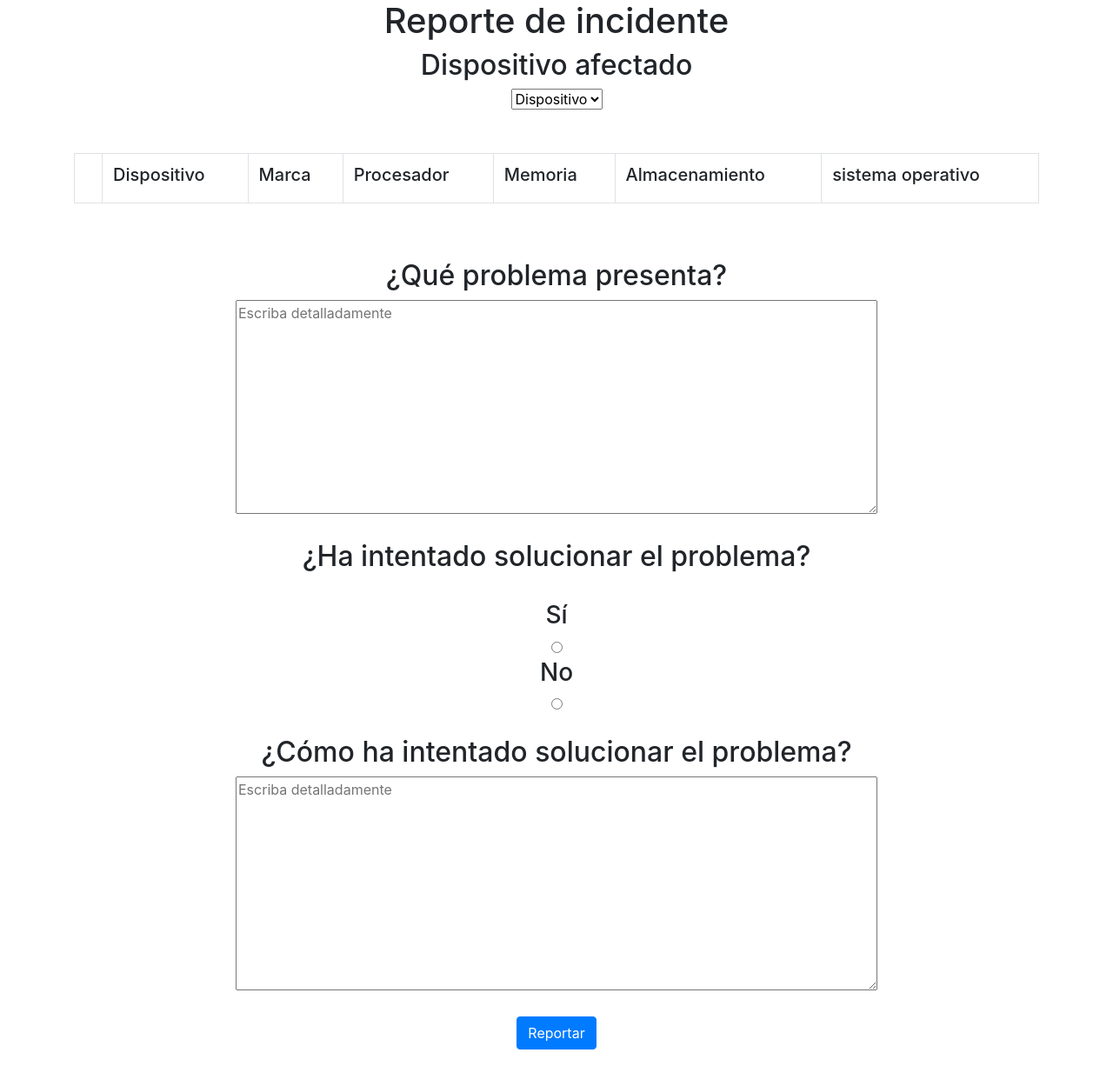
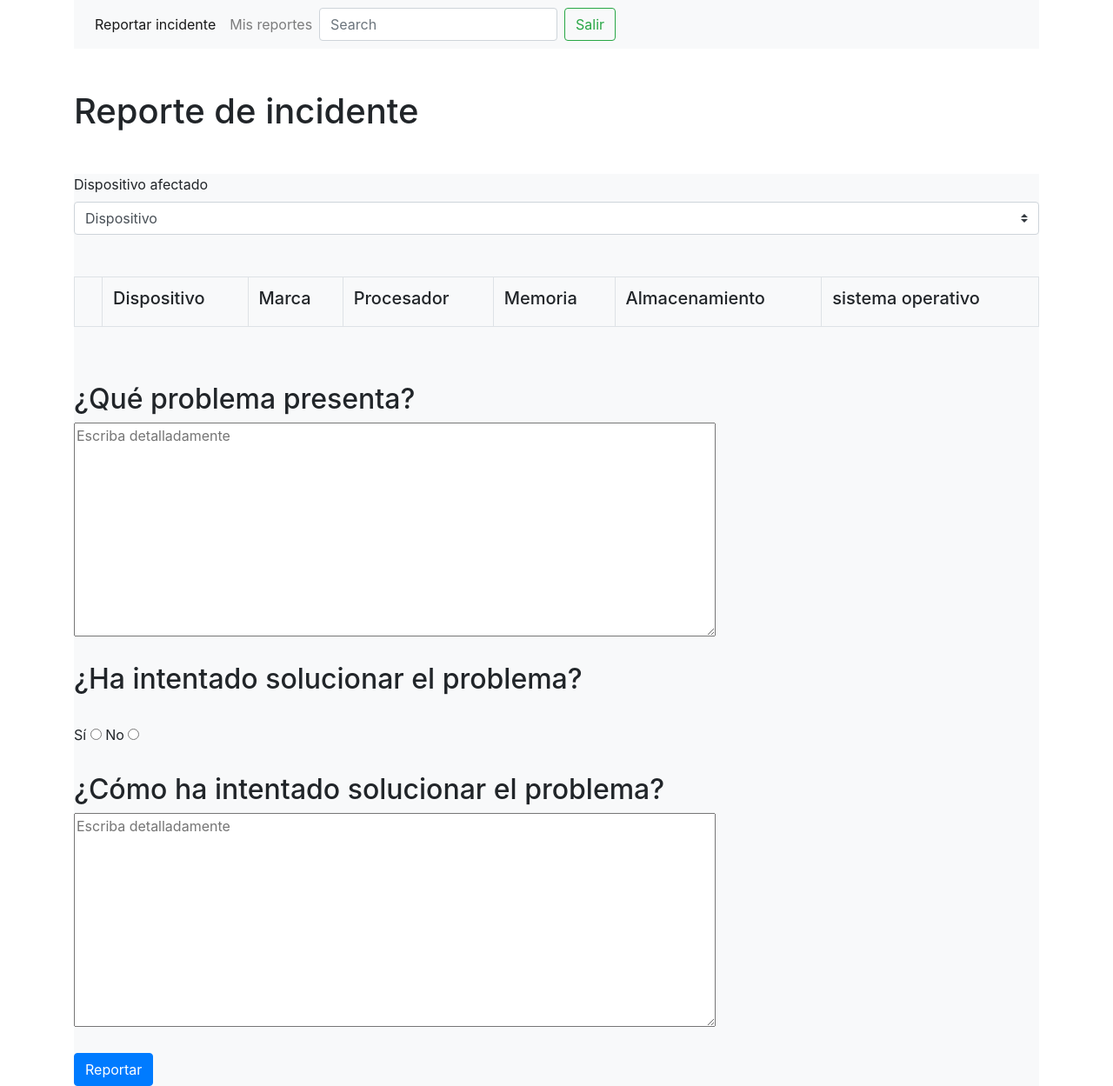
Before and after one commit to Darismi/Ayudesk, a PHP site: page /captura_incidentes.php in a window 1280 px wide. Shown: the whole page at 87% size. Before the commit the page ends 1207 px from the top, so only its background shows below. Run offline with PHP 8.4, Linux system fonts and the light colour scheme; the visitor is signed in with stand-in values (Sample User, id 1); data that the repository does not hold is empty.

Commit message:
se agrego nav en algunas paginas y navegación para el usuario

```diff
--- a/captura_incidentes.php
+++ b/captura_incidentes.php
@@ -14,13 +14,30 @@
   </head>
   <body>
     <div class="container">
-      <center>
-        <h1>Reporte de incidente</h1>
+      <nav class="navbar navbar-expand-lg navbar-light bg-light">
+        <div class="collapse navbar-collapse" id="navbarSupportedContent">
+          <ul class="navbar-nav mr-auto">
+            <li class="nav-item active">
+              <a class="nav-link" href="#">Reportar incidente <span class="sr-only">(current)</span></a>
+            </li>
+            <li class="nav-item ">
+              <a class="nav-link" href="mis_reportes.php">Mis reportes <span class="sr-only">(current)</span></a>
+            </li>
+            <form class="form-inline my-2 my-lg-0">
+              <input class="form-control mr-sm-2" type="search" placeholder="Search" aria-label="Search">
+              <button class="btn btn-outline-success my-2 my-sm-0" type="submit">Salir</button>
+            </form>
+          </ul>
+        </div>
+      </nav>
 
+      <h1 class="mt-5">Reporte de incidente</h1>
+
+        <div class="mt-5 bg-light">
 
           <form class="" action="captura_bd.php" method="post">
-        <h2>Dispositivo afectado</h2>
-        <select name="dispositivo" required>
+            <label for="">Dispositivo afectado</label>
+            <select class="custom-select .col-" name="dispositivo" required>
               <option value="value1" selected >Dispositivo</option>
               <?php
                 while ($row = $query -> fetch_row()) {
@@ -31,7 +48,7 @@
                 ?>
             </select>
 
-        <table class="table table-bordered" style="margin-top: 50px;">
+            <table class="table table-bordered mt-5">
               <th>
                 <td>
                   <h5>Dispositivo</h5>
@@ -63,9 +80,9 @@
 
             <h2>¿Ha intentado solucionar el problema?</h2>
             <br>
-        <h3>Sí</h3>
+            <label for="">Sí</label>
             <input type="radio" name="group" value="Si">
-        <h3>No</h3>
+            <label for="">No</label>
             <input type="radio" name="group" value="No">
             <br>
             <br>
@@ -76,7 +93,8 @@
             <input type="submit" class="btn btn-primary" placeholder="Reportar" value="Reportar" name="btnIngresar">
           </form>
         </div>
-    </center>
+    </div>
+
     <script src="js/bootstrap.min.js" charset="utf-8"></script>
   </body>
 </html>
```
Lines whose indentation alone changed are shown as unchanged.
